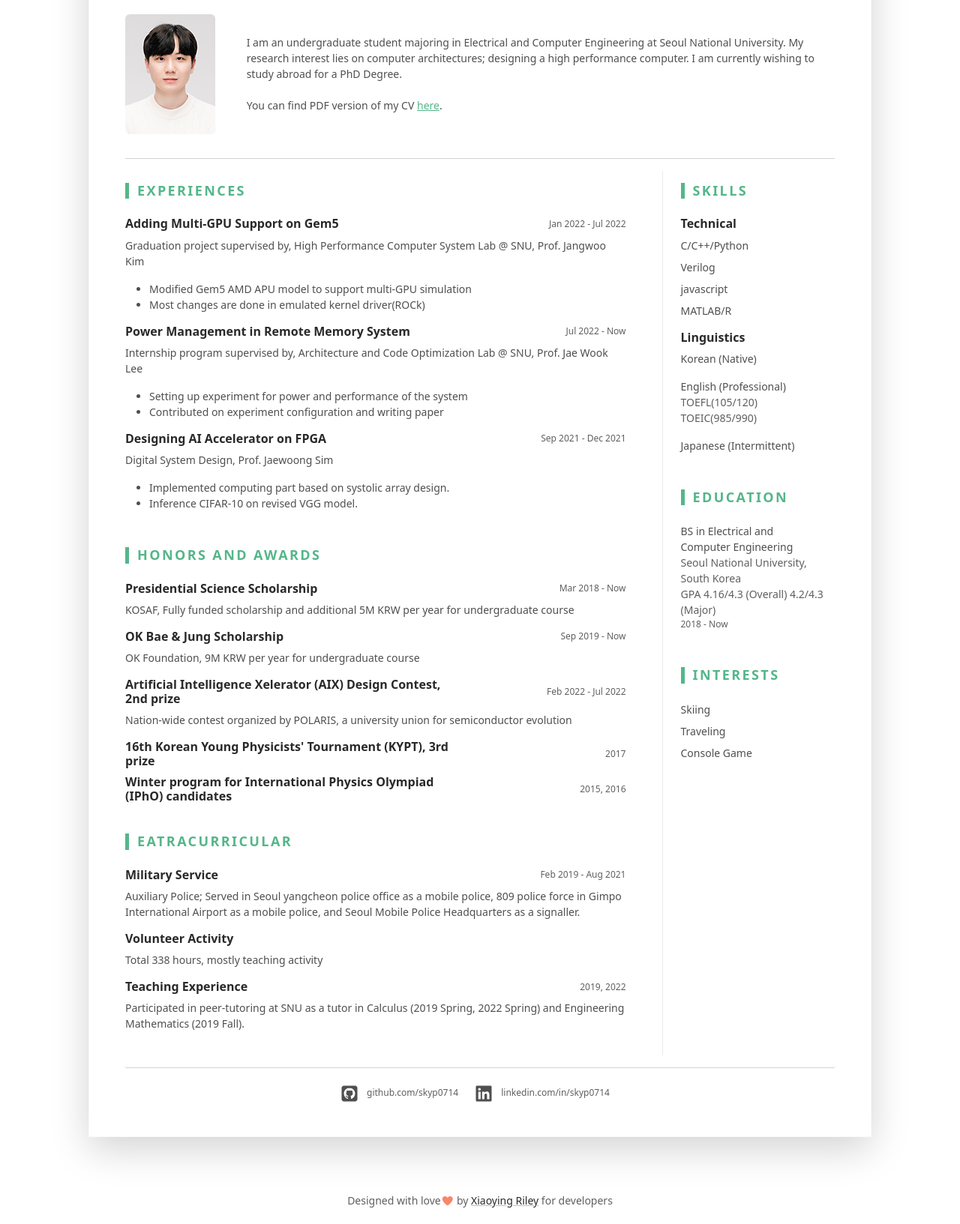
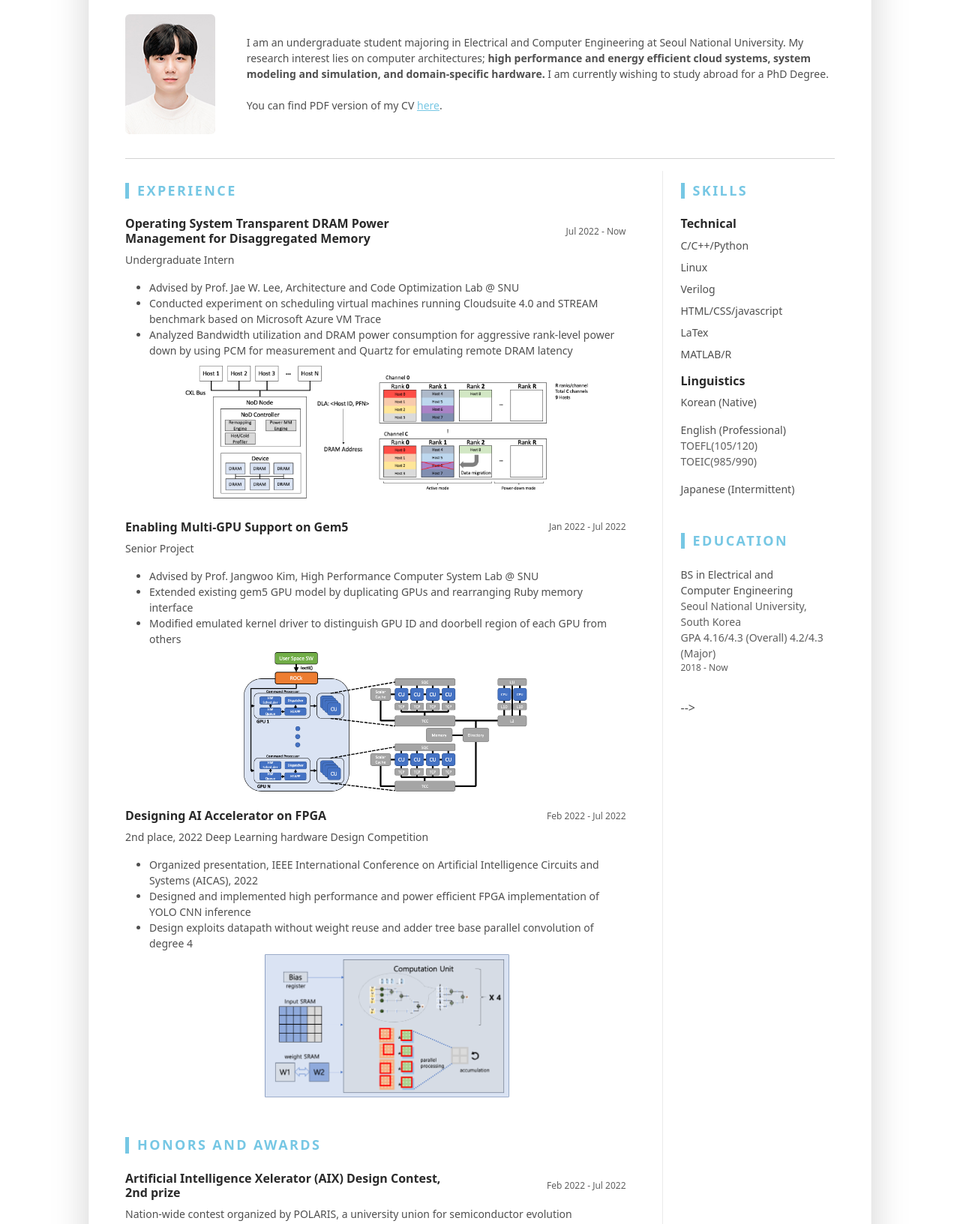
Before and after one commit to skyp0714/Homepage, a plain HTML site: page index.html in a window 1280 px wide. Shown: the part 210-1843 px from the top of the page at 75% size. Drawn offline with Linux system fonts and the light colour scheme.

Commit message:
research_img

```diff
--- a/index.html
+++ b/index.html
@@ -55,7 +55,7 @@
 						</div>
 
 						<div class="col text-start">
-							<p class="mb-0"> I am an undergraduate student majoring in Electrical and Computer Engineering at Seoul National University. My research interest lies on computer architectures; designing a high performance computer. I am currently wishing to study abroad for a PhD Degree. <br><br> You can find PDF version of my CV  <a class="pdf-link" href="pdf.js/web/viewer.html?file=attachments/Haneul_Park_CV.pdf">here</a>.</p>
+							<p class="mb-0"> I am an undergraduate student majoring in Electrical and Computer Engineering at Seoul National University. My research interest lies on computer architectures; <b>high performance and energy efficient cloud systems, system modeling and simulation, and domain-specific hardware.</b> I am currently wishing to study abroad for a PhD Degree. <br><br> You can find PDF version of my CV  <a class="pdf-link" href="pdf.js/web/viewer.html?file=attachments/Haneul_Park_CV.pdf">here</a>.</p>
 						</div><!--//col-->
 					</div>
 				</div><!--//resume-intro-->
@@ -64,46 +64,58 @@
 					<div class="row">
 						<div class="resume-main col-12 col-lg-8 col-xl-9   pe-0   pe-lg-5">
 							<section class="work-section py-3">
-								<h3 class="text-uppercase resume-section-heading mb-4">Experiences</h3>
+								<h3 class="text-uppercase resume-section-heading mb-4">Experience</h3>
 								<div class="item mb-3">
 									<div class="item-heading row align-items-center mb-2">
-										<h4 class="item-title col-12 col-md-6 col-lg-8 mb-2 mb-md-0">Adding Multi-GPU Support on Gem5</h4>
-										<div class="item-meta col-12 col-md-6 col-lg-4 text-muted text-start text-md-end"> Jan 2022 - Jul 2022</div>
+										<h4 class="item-title col-12 col-md-6 col-lg-8 mb-2 mb-md-0">Operating System Transparent DRAM Power Management for Disaggregated Memory</h4>
+										<div class="item-meta col-12 col-md-6 col-lg-4 text-muted text-start text-md-end">Jul 2022 - Now</div>
 
 									</div>
 									<div class="item-content">
-										<p>Graduation project supervised by, High Performance Computer System Lab @ SNU, Prof. Jangwoo Kim</p>
+										<p>Undergraduate Intern</p>
 										<ul class="resume-list">
-											<li>Modified Gem5 AMD APU model to support multi-GPU simulation</li>
-											<li>Most changes are done in emulated kernel driver(ROCk)</li>
+											<li>Advised by Prof. Jae W. Lee, Architecture and Code Optimization Lab @ SNU</li>
+											<li>Conducted experiment on scheduling virtual machines running Cloudsuite 4.0 and STREAM benchmark based on Microsoft Azure VM Trace</li>
+											<li>Analyzed Bandwidth utilization and DRAM power consumption for aggressive rank‑level power down by using PCM for measurement and Quartz for emulating remote DRAM latency</li>
+											<div style="text-align : center;">
+												<img style="border-radius: 0%;" src="assets/images/research_img1.png" height=200vw>
+	 										</div>
 										</ul>
 									</div>
 								</div><!--//item-->
 								<div class="item mb-3">
 									<div class="item-heading row align-items-center mb-2">
-										<h4 class="item-title col-12 col-md-6 col-lg-8 mb-2 mb-md-0">Power Management in Remote Memory System</h4>
-										<div class="item-meta col-12 col-md-6 col-lg-4 text-muted text-start text-md-end">Jul 2022 - Now</div>
+										<h4 class="item-title col-12 col-md-6 col-lg-8 mb-2 mb-md-0">Enabling Multi-GPU Support on Gem5</h4>
+										<div class="item-meta col-12 col-md-6 col-lg-4 text-muted text-start text-md-end"> Jan 2022 - Jul 2022</div>
 
 									</div>
 									<div class="item-content">
-										<p>Internship program supervised by, Architecture and Code Optimization Lab @ SNU, Prof. Jae Wook Lee</p>
+										<p>Senior Project</p>
 										<ul class="resume-list">
-											<li>Setting up experiment for power and performance of the system</li>
-											<li>Contributed on experiment configuration and writing paper</li>
+											<li>Advised by Prof. Jangwoo Kim, High Performance Computer System Lab @ SNU</li>
+											<li>Extended existing gem5 GPU model by duplicating GPUs and rearranging Ruby memory interface</li>
+											<li>Modified emulated kernel driver to distinguish GPU ID and doorbell region of each GPU from others </li>
+											<div style="text-align : center;">
+												<img style="border-radius: 0%;" src="assets/images/research_img2.png" height=200vw>
+	 										</div>
 										</ul>
 									</div>
 								</div><!--//item-->
 								<div class="item mb-3">
 									<div class="item-heading row align-items-center mb-2">
 										<h4 class="item-title col-12 col-md-6 col-lg-8 mb-2 mb-md-0">Designing AI Accelerator on FPGA</h4>
-										<div class="item-meta col-12 col-md-6 col-lg-4 text-muted text-start text-md-end">Sep 2021 - Dec 2021</div>
+										<div class="item-meta col-12 col-md-6 col-lg-4 text-muted text-start text-md-end">Feb 2022 - Jul 2022</div>
 
 									</div>
 									<div class="item-content">
-										<p>Digital System Design, Prof. Jaewoong Sim</p>
+										<p>2nd place, 2022 Deep Learning hardware Design Competition</p>
 										<ul class="resume-list">
-											<li>Implemented computing part based on systolic array design.</li>
-											<li>Inference CIFAR-10 on revised VGG model.</li>
+											<li>Organized presentation, IEEE International Conference on Artificial Intelligence Circuits and Systems (AICAS), 2022</li>
+											<li>Designed and implemented high performance and power efficient FPGA implementation of YOLO CNN inference</li>
+											<li>Design exploits datapath without weight reuse and adder tree base parallel convolution of degree 4</li>
+											<div style="text-align : center;">
+												<img style="border-radius: 0%;" src="assets/images/research_img3.png" height=200vw>
+	 										</div>
 										</ul>
 									</div>
 								</div><!--//item-->
@@ -114,15 +126,14 @@
 
 							<section class="project-section py-3">
 								<h3 class="text-uppercase resume-section-heading mb-4">Honors and Awards</h3>
-								<div class="item mb-3">
+								<div class="item">
 									<div class="item-heading row align-items-center mb-2">
-										<h4 class="item-title col-12 col-md-6 col-lg-8 mb-2 mb-md-0">Presidential Science Scholarship</h4>
-										<div class="item-meta col-12 col-md-6 col-lg-4 text-muted text-start text-md-end">Mar 2018 - Now</div>
+										<h4 class="item-title col-12 col-md-6 col-lg-8 mb-2 mb-md-0">Artificial Intelligence Xelerator (AIX) Design Contest, 2nd prize </h4>
+										<div class="item-meta col-12 col-md-6 col-lg-4 text-muted text-start text-md-end">Feb 2022 - Jul 2022</div>
 
 									</div>
 									<div class="item-content">
-										<p>KOSAF, Fully funded scholarship and additional 5M KRW per year for undergraduate course</p>
-
+										<p>Nation-wide contest organized by POLARIS, a university union for semiconductor evolution</p>
 
 									</div>
 								</div><!--//item-->
@@ -137,17 +148,19 @@
 
 									</div>
 								</div><!--//item-->
-								<div class="item">
+								<div class="item mb-3">
 									<div class="item-heading row align-items-center mb-2">
-										<h4 class="item-title col-12 col-md-6 col-lg-8 mb-2 mb-md-0">Artificial Intelligence Xelerator (AIX) Design Contest, 2nd prize </h4>
-										<div class="item-meta col-12 col-md-6 col-lg-4 text-muted text-start text-md-end">Feb 2022 - Jul 2022</div>
+										<h4 class="item-title col-12 col-md-6 col-lg-8 mb-2 mb-md-0">Presidential Science Scholarship</h4>
+										<div class="item-meta col-12 col-md-6 col-lg-4 text-muted text-start text-md-end">Mar 2018 - Now</div>
 
 									</div>
 									<div class="item-content">
-										<p>Nation-wide contest organized by POLARIS, a university union for semiconductor evolution</p>
+										<p>KOSAF, Fully funded scholarship and additional 5M KRW per year for undergraduate course</p>
+
 
 									</div>
 								</div><!--//item-->
+
 
 								<div class="item">
 									<div class="item-heading row align-items-center mb-2">
@@ -166,17 +179,43 @@
 								</div><!--//item-->
 							</section><!--//project-section-->
 
+							<section class="project-section py-3">
+								<h3 class="text-uppercase resume-section-heading mb-4">Teaching</h3>
+								<div class="item mb-3">
+									<div class="item-heading row align-items-center mb-2">
+										<h4 class="item-title col-12 col-md-6 col-lg-8 mb-2 mb-md-0">Calculus 1 & Calculus 2</h4>
+										<div class="item-meta col-12 col-md-6 col-lg-4 text-muted text-start text-md-end">Spring 2019, Fall 2022</div>
+
+									</div>
+									<div class="item-content">
+										<p>Peer tutor, Provided 30 hours of lecture for freshman</p>
+
+
+									</div>
+								</div><!--//item-->
+								<div class="item">
+									<div class="item-heading row align-items-center mb-2">
+										<h4 class="item-title col-12 col-md-6 col-lg-8 mb-2 mb-md-0">Engineering Mathematics 1</h4>
+										<div class="item-meta col-12 col-md-6 col-lg-4 text-muted text-start text-md-end">Fall 2019</div>
+
+									</div>
+									<div class="item-content">
+										<p>Peer tutor, Provided 30 hours of lecture for sophomore/junior</p>
+
+									</div>
+								</div><!--//item-->
+							</section><!--//project-section-->
 
 							<section class="project-section py-3">
 								<h3 class="text-uppercase resume-section-heading mb-4">Eatracurricular</h3>
 								<div class="item mb-3">
 									<div class="item-heading row align-items-center mb-2">
-										<h4 class="item-title col-12 col-md-6 col-lg-8 mb-2 mb-md-0">Military Service</h4>
+										<h4 class="item-title col-12 col-md-6 col-lg-8 mb-2 mb-md-0">Auxiliary Police</h4>
 										<div class="item-meta col-12 col-md-6 col-lg-4 text-muted text-start text-md-end">Feb 2019 - Aug 2021</div>
 
 									</div>
 									<div class="item-content">
-										<p>Auxiliary Police; Served in Seoul yangcheon police office as a mobile police, 809 police force in Gimpo International Airport as a mobile police, and Seoul Mobile Police Headquarters as a signaller.</p>
+										<p>Served as Network Maintenance Engineer in Seoul Mobile Police Headquarters</br>Completed South Korea’s mandatory military service taking leave of absence from university</p>
 
 
 									</div>
@@ -187,18 +226,7 @@
 
 									</div>
 									<div class="item-content">
-										<p>Total 338 hours, mostly teaching activity</p>
-
-									</div>
-								</div><!--//item-->
-								<div class="item">
-									<div class="item-heading row align-items-center mb-2">
-										<h4 class="item-title col-12 col-md-6 col-lg-8 mb-2 mb-md-0">Teaching Experience </h4>
-										<div class="item-meta col-12 col-md-6 col-lg-4 text-muted text-start text-md-end">2019, 2022</div>
-
-									</div>
-									<div class="item-content">
-										<p>Participated in peer-tutoring at SNU as a tutor in Calculus (2019 Spring, 2022 Spring) and Engineering Mathematics (2019 Fall).</p>
+										<p>Total 338 hours, consists mostly of teaching activities</p>
 
 									</div>
 								</div><!--//item-->
@@ -214,9 +242,11 @@
 									<h4 class="item-title">Technical</h4>
 									<ul class="list-unstyled resume-skills-list">
 										<li class="mb-2">C/C++/Python</li>
+										<li class="mb-2">Linux<li>
 										<li class="mb-2">Verilog<li>
-											<li class="mb-2">javascript</li>
-											<li class="mb-2">MATLAB/R</li>
+										<li class="mb-2">HTML/CSS/javascript</li>
+										<li class="mb-2">LaTex<li>
+										<li class="mb-2">MATLAB/R</li>
 										</ul>
 									</div><!--//item-->
 									<div class="item">
@@ -247,14 +277,14 @@
 										</ul>
 									</section><!--//education-section-->
 
-									<section class="skills-section py-3">
+									<!-- <section class="skills-section py-3">
 										<h3 class="text-uppercase resume-section-heading mb-4">Interests</h3>
 										<ul class="list-unstyled resume-interests-list mb-0">
 											<li class="mb-2">Skiing</li>
 											<li class="mb-2">Traveling</li>
 											<li class="mb-2">Console Game</li>
 										</ul>
-									</section><!--//certificates-section-->
+									</section><!--//certificates-section--> -->
 
 								</aside><!--//resume-aside-->
 							</div><!--//row-->
```
Also changed, not shown: assets/css/devresume.css, assets/images/research_img1.png (added), assets/images/research_img2.png (added), assets/images/research_img3.png (added), 1 other file.
